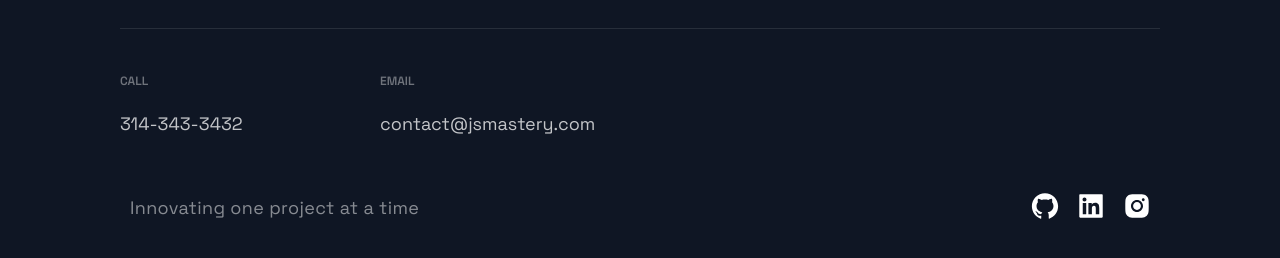
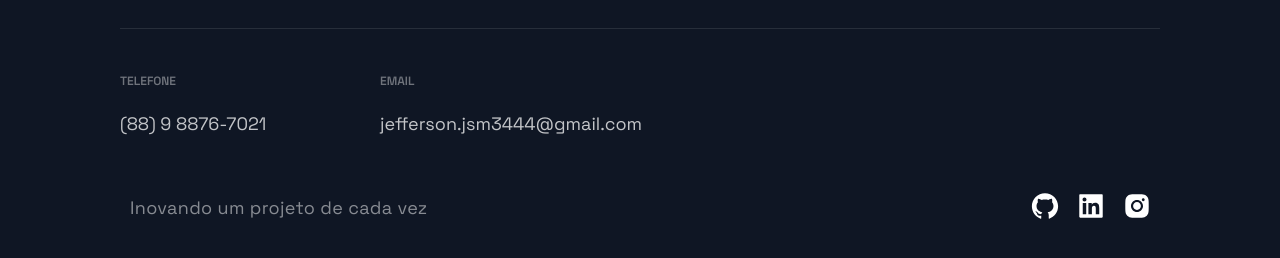
Before and after one commit to jefim9413/Portf-lio, a Next.js app: page / in a window 1280 px wide. Shown: the part 3198-3456 px from the top of the page. Built offline with nearby package versions, Linux system fonts and the light colour scheme.

Commit message:
finalizando alterações do componente Footer

```diff
--- a/src/components/Footer/Footer.js
+++ b/src/components/Footer/Footer.js
@@ -9,28 +9,28 @@ const Footer = () => {
     <FooterWrapper>
       <LinkList>
         <LinkColumn>
-          <LinkTitle>Call</LinkTitle>
-          <LinkItem href="tel:314-343-3432">314-343-3432</LinkItem>
+          <LinkTitle>Telefone</LinkTitle>
+          <LinkItem href="tel:88988767021">(88) 9 8876-7021</LinkItem>
         </LinkColumn>
         <LinkColumn>
           <LinkTitle>Email</LinkTitle>
-          <LinkItem href="mailto:contact@jsmastery.com">
-            contact@jsmastery.com
+          <LinkItem href="mailto:jefferson.jsm3444@gmail.com">
+            jefferson.jsm3444@gmail.com
           </LinkItem>
         </LinkColumn>
       </LinkList>
       <SocialIconsContainer>
         <CompanyContainer>
-          <Slogan>Innovating one project at a time</Slogan>
+          <Slogan>Inovando um projeto de cada vez</Slogan>
         </CompanyContainer>
         <SocialContainer>
-          <SocialIcons href="https://google.com">
+          <SocialIcons href="https://github.com/jefim9413">
             <AiFillGithub size="3rem" />
           </SocialIcons>
-          <SocialIcons href="https://google.com">
+          <SocialIcons href="https://www.linkedin.com/in/jefferson-marques-aa60011b9/">
             <AiFillLinkedin size="3rem" />
           </SocialIcons>
-          <SocialIcons href="https://google.com">
+          <SocialIcons href="https://www.instagram.com/jefim_jm7/?hl=pt-br">
             <AiFillInstagram size="3rem" />
           </SocialIcons>
         </SocialContainer>
```
